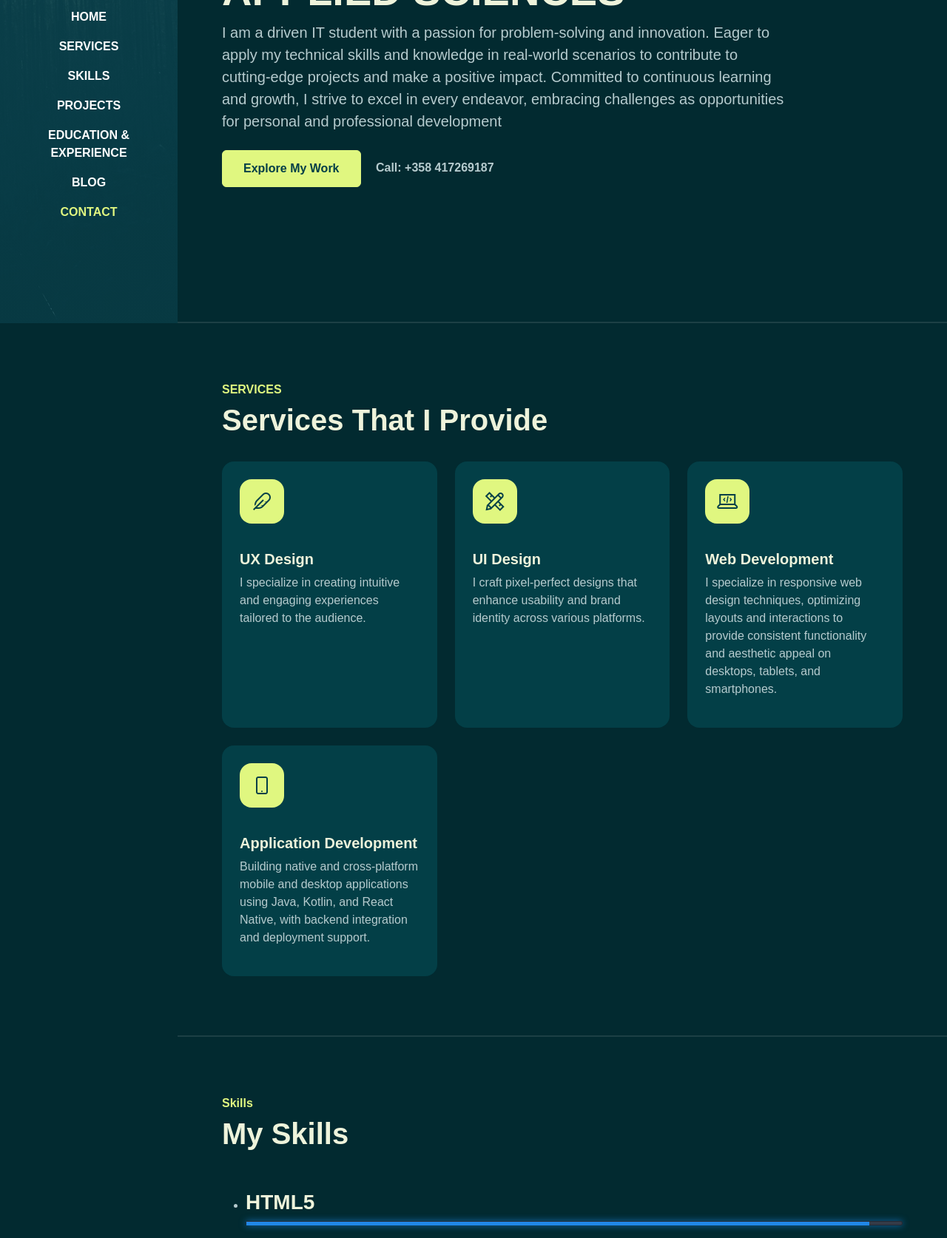
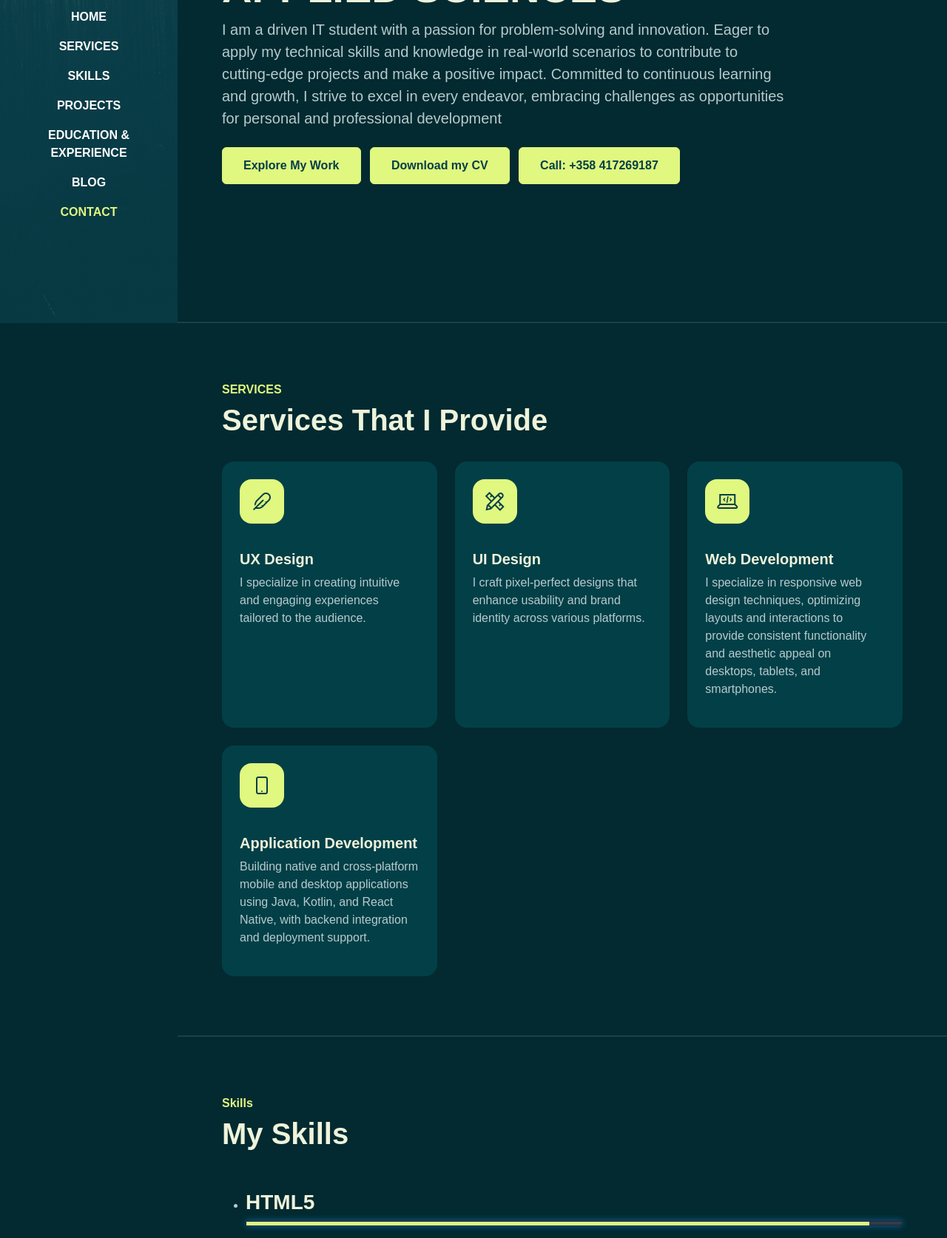
Before and after one commit to Seraj-Shekh/Seraj-Shekh.github.io, a plain HTML site: page index.html in a window 1280 px wide. Shown: the part 363-2037 px from the top of the page at 74% size. Drawn offline with Linux system fonts and the light colour scheme; a web font is replaced by a local one.

Commit message:
minor fixes

```diff
--- a/assets/css/style.css
+++ b/assets/css/style.css
@@ -235,7 +235,7 @@ img {
 .bar span {
     height: 5px;
     float: left;
-    background: #2187e7;
+    background: #e0f780;
 }
 
 .html {
--- a/index.html
+++ b/index.html
@@ -75,8 +75,9 @@
                             Committed to continuous learning and growth, I strive to excel in every endeavor, embracing
                             challenges as opportunities for personal and professional development </p>
                         <div data-aos="fade-up" data-aos-delay="600">
-                            <a href="#projects" class="btn btn-brand me-3">Explore My Work</a>
-                            <a href="callto:+358 417269187" class="link-custom">Call: +358 417269187</a>
+                            <a href="#projects" class="btn btn-brand me-2 mb-2">Explore My Work</a>
+                            <a href="./assets/Shekh_Seraj_CV.pdf" download class="btn btn-brand me-2 mb-2">Download my CV</a>
+                            <a href="callto:+358 417269187" class="btn btn-brand mb-2">Call: +358 417269187</a>
                         </div>
                     </div>
                 </div>
```
Also changed, not shown: 1 other file.
